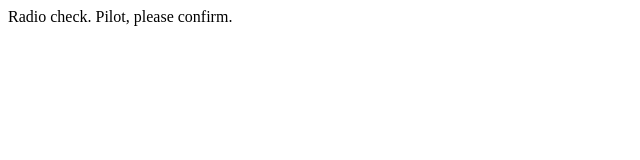
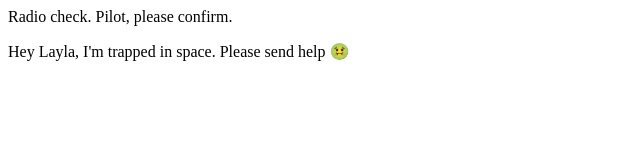
Before and after one commit to Laylaesarhan/communication-log2, a plain HTML site: page index.html in a window 1280 px wide. Shown: the whole page, without its empty margins (0-640 px from the left). Drawn offline with Linux system fonts and the light colour scheme.

Commit message:
made a new paragraph

```diff
--- a/index.html
+++ b/index.html
@@ -1,5 +1,6 @@
 <html>
    <body>
       <p>Radio check. Pilot, please confirm.</p>
+      <p>Hey Layla, I'm trapped in space. Please send help 🤢</p>
    </body>
 </html>
```
